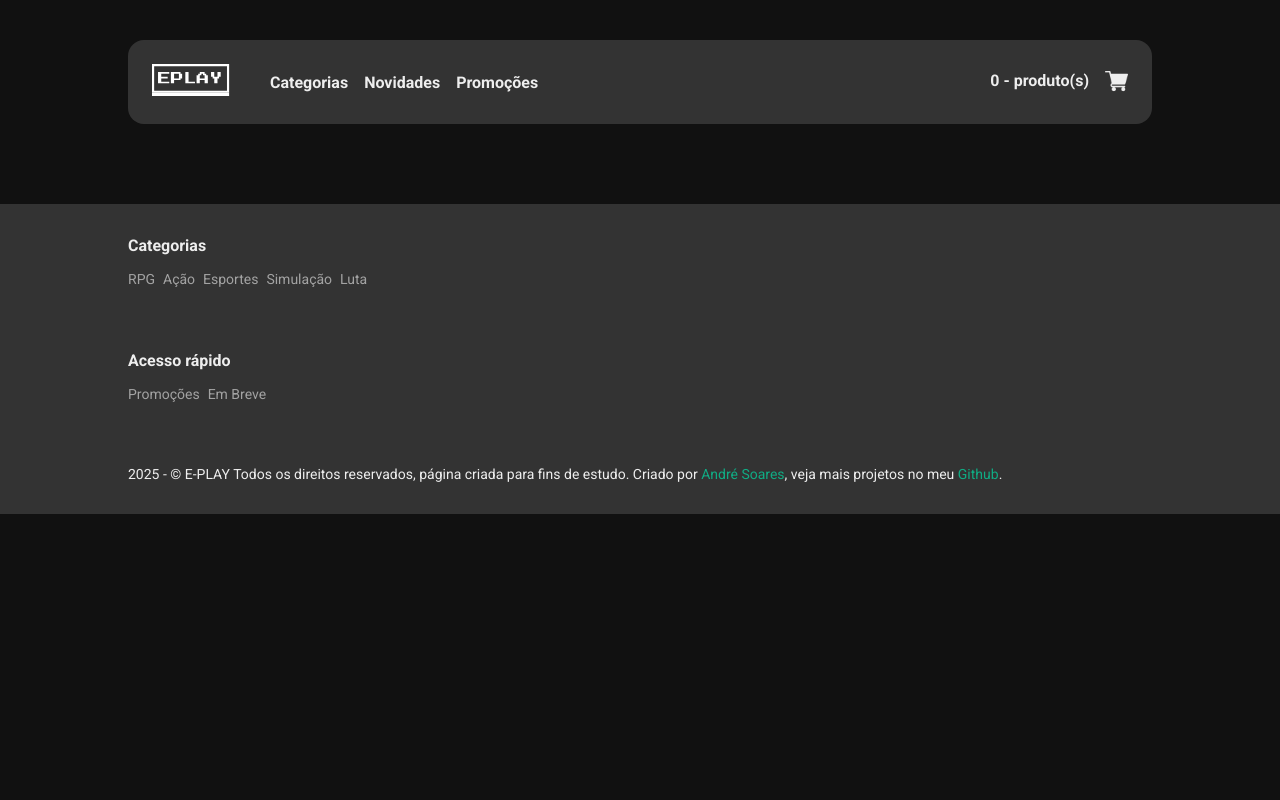
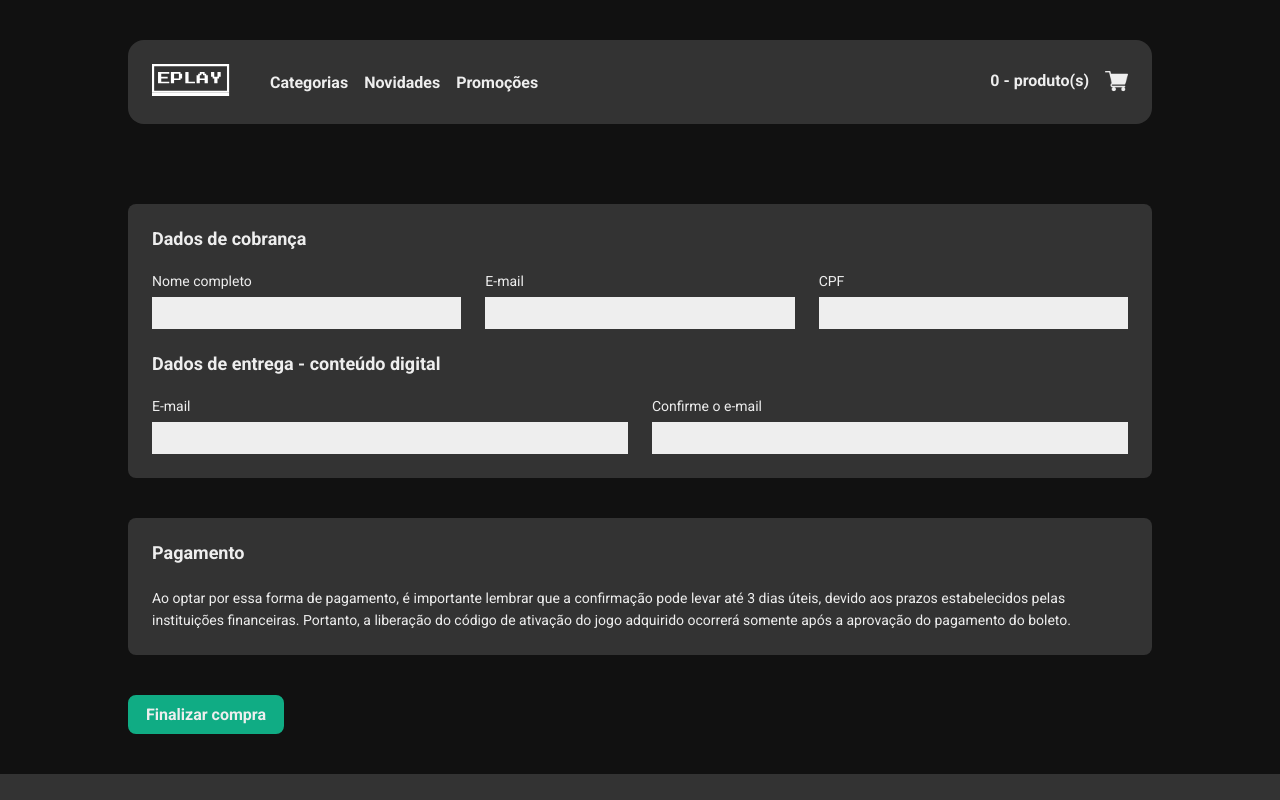
Before and after one commit to AndreDG88/m35_projeto-6_eplay, a React (Create React App) app: page /checkout in a window 1280 px wide. Shown: the top 800 px of the page. Built offline with nearby package versions, Linux system fonts and the light colour scheme.

Commit message:
Inicio da costrução das telas de checkout

```diff
--- /dev/null
+++ b/src/components/Card/card-index.tsx
@@ -0,0 +1,18 @@
+//Criação e configuração dos cards que compõem a área de checkout.
+import { Container } from './card-styles'
+
+//Configuração de tipagem
+type Props = {
+  children: JSX.Element
+  title: string
+}
+
+const Card = ({ children, title }: Props) => (
+  <Container>
+    <h2>{title}</h2>
+    {children}
+  </Container>
+)
+
+//exportações
+export default Card
--- /dev/null
+++ b/src/components/Card/card-styles.ts
@@ -0,0 +1,28 @@
+//Arquivo de estilização CSS do componete Card.
+import styled from 'styled-components'
+import { cores } from '../../global-styles'
+
+//CSS para o fundo container div.
+export const Container = styled.div`
+  border-radius: 8px;
+  background-color: ${cores.cinza};
+  padding: 24px;
+  margin-bottom: 40px;
+
+  h2,
+  h3 {
+    font-size: 18px;
+    font-weight: bold;
+    color: ${cores.branco};
+    margin-bottom: 24px;
+  }
+
+  .margin-top {
+    margin-top: 24px;
+  }
+
+  p {
+    font-size: 14px;
+    line-height: 22px;
+  }
+`
--- a/src/components/Footer/footer-styles.ts
+++ b/src/components/Footer/footer-styles.ts
@@ -8,6 +8,7 @@
   background-color: ${cores.cinza};
   padding: 32px 0;
   font-size: 14px;
+  margin-top: 40px;
 `
 export const FooterSection = styled.div`
   margin-bottom: 64px;
--- /dev/null
+++ b/src/pages/Checkout/checkout-index.tsx
@@ -0,0 +1,56 @@
+//configuração da página para finalização da compra dos produtos.
+
+import Button from '../../components/Button/button-index'
+import Card from '../../components/Card/card-index'
+import { InputGroup, Row } from './checkout-styles'
+
+const Checkout = () => (
+  <div className="container">
+    <Card title="Dados de cobrança">
+      <>
+        <Row>
+          <InputGroup>
+            <label htmlFor="FullName">Nome completo</label>
+            <input id="FullName" type="text" />
+          </InputGroup>
+          <InputGroup>
+            <label htmlFor="email">E-mail</label>
+            <input id="email" type="email" />
+          </InputGroup>
+          <InputGroup>
+            <label htmlFor="cpf">CPF</label>
+            <input id="cpf" type="text" />
+          </InputGroup>
+        </Row>
+        <h3 className="margin-top">Dados de entrega - conteúdo digital</h3>
+        <Row>
+          <InputGroup>
+            <label htmlFor="deliveryemail">E-mail</label>
+            <input id="deliveryemail" type="email" />
+          </InputGroup>
+          <InputGroup>
+            <label htmlFor="confirmdeliveryemail">Confirme o e-mail</label>
+            <input id="confirmdeliveryemail" type="email" />
+          </InputGroup>
+        </Row>
+      </>
+    </Card>
+    <Card title="Pagamento">
+      <div>
+        <p>
+          Ao optar por essa forma de pagamento, é importante lembrar que a
+          confirmação pode levar até 3 dias úteis, devido aos prazos
+          estabelecidos pelas instituições financeiras. Portanto, a liberação do
+          código de ativação do jogo adquirido ocorrerá somente após a aprovação
+          do pagamento do boleto.
+        </p>
+      </div>
+    </Card>
+    <Button type="button" title="Clique aqui para finalizar a compra">
+      Finalizar compra
+    </Button>
+  </div>
+)
+
+//exportações.
+export default Checkout
--- /dev/null
+++ b/src/pages/Checkout/checkout-styles.ts
@@ -0,0 +1,28 @@
+//Arquivo de estilização CSS dos elementos de Checkout.
+import styled from 'styled-components'
+import { cores } from '../../global-styles'
+
+//CSS para as divs que representam as "Linhas" que agrupam os inputs.
+export const Row = styled.div`
+  display: flex;
+  column-gap: 24px;
+`
+
+//CSS para a div que compõe um grupo de input individual (label + input).
+export const InputGroup = styled.div`
+  flex: auto;
+
+  label {
+    font-size: 14px;
+    margin-bottom: 8px;
+    display: block;
+  }
+
+  input {
+    background-color: ${cores.branco};
+    border: 1px solid ${cores.branco};
+    height: 32px;
+    padding: 0 8px;
+    width: 100%;
+  }
+`
--- a/src/routes.tsx
+++ b/src/routes.tsx
@@ -2,6 +2,7 @@
 import Home from './pages/Home/home-index'
 import Categories from './pages/Categories/categories-index'
 import ProductPage from './pages/ProductPage/productPage-index'
+import Checkout from './pages/Checkout/checkout-index'
 
 //Configuração das rotas de navegação com Router-dom
 const Rotas = () => (
@@ -9,6 +10,7 @@
     <Route path="/" element={<Home />} />
     <Route path="/categories" element={<Categories />} />
     <Route path="/product/:id" element={<ProductPage />} />
+    <Route path="/checkout" element={<Checkout />} />
   </Routes>
 )
 
```
